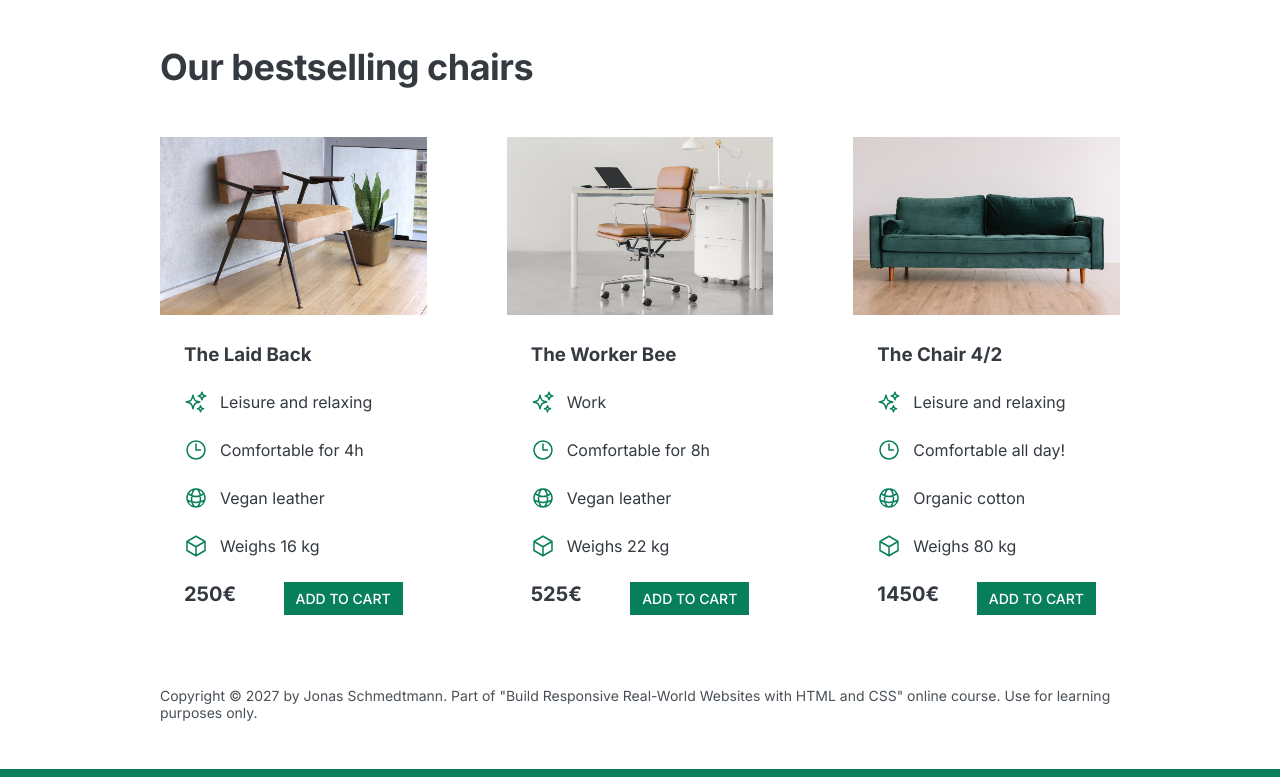
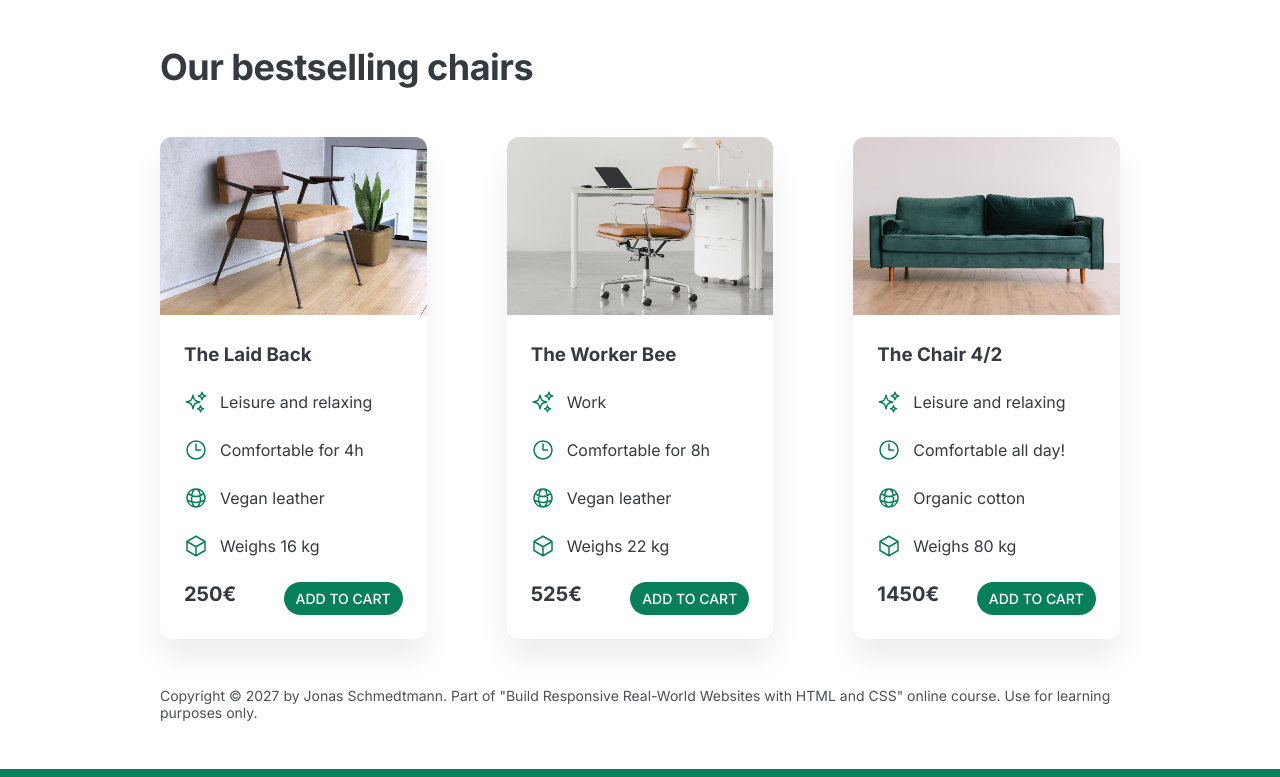
Before and after one commit to akrhode/responsive-web2, a plain HTML site: page index.html in a window 1280 px wide. Shown: the part 1150-1927 px from the top of the page. Drawn offline with Linux system fonts and the light colour scheme.

Commit message:
Add box shadow and border radius

```diff
--- a/style.css
+++ b/style.css
@@ -55,6 +55,7 @@ h2 {
   text-transform: uppercase;
   font-weight: 500;
   display: inline-block;
+  border-radius: 100px;
 }
 
 .btn:hover,
@@ -69,6 +70,10 @@ h2 {
 .btn--small {
   font-size: 14px;
   padding: 8px 12px;
+}
+
+img {
+  border-radius: 12px;
 }
 /* ------------------------ */
 /* COMPONENT STYLES */
@@ -126,6 +131,7 @@ img {
   background-color: #087f5b;
   color: #fff;
   padding: 24px;
+  border-radius: 12px;
 }
 
 .testimonial-box {
@@ -146,6 +152,16 @@ img {
 }
 
 /* CHAIRS */
+.chair {
+  box-shadow: 0px 20px 30px 0px rgba(31, 17, 17, 0.07);
+  border-radius: 12px;
+}
+
+.chair img {
+  border-bottom-left-radius: 0;
+  border-bottom-right-radius: 0;
+}
+
 .chair-box {
   padding: 24px;
 }
```
